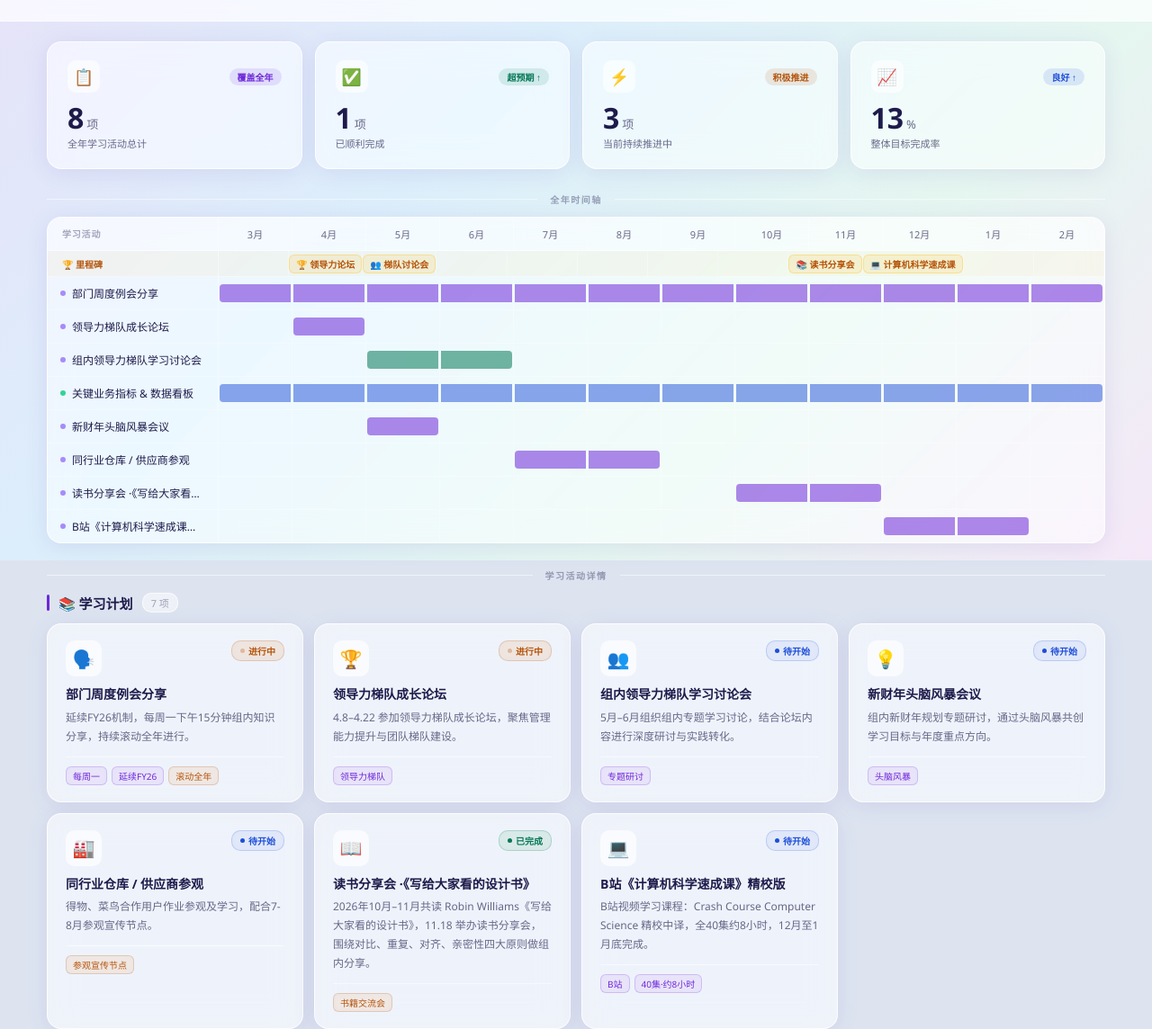
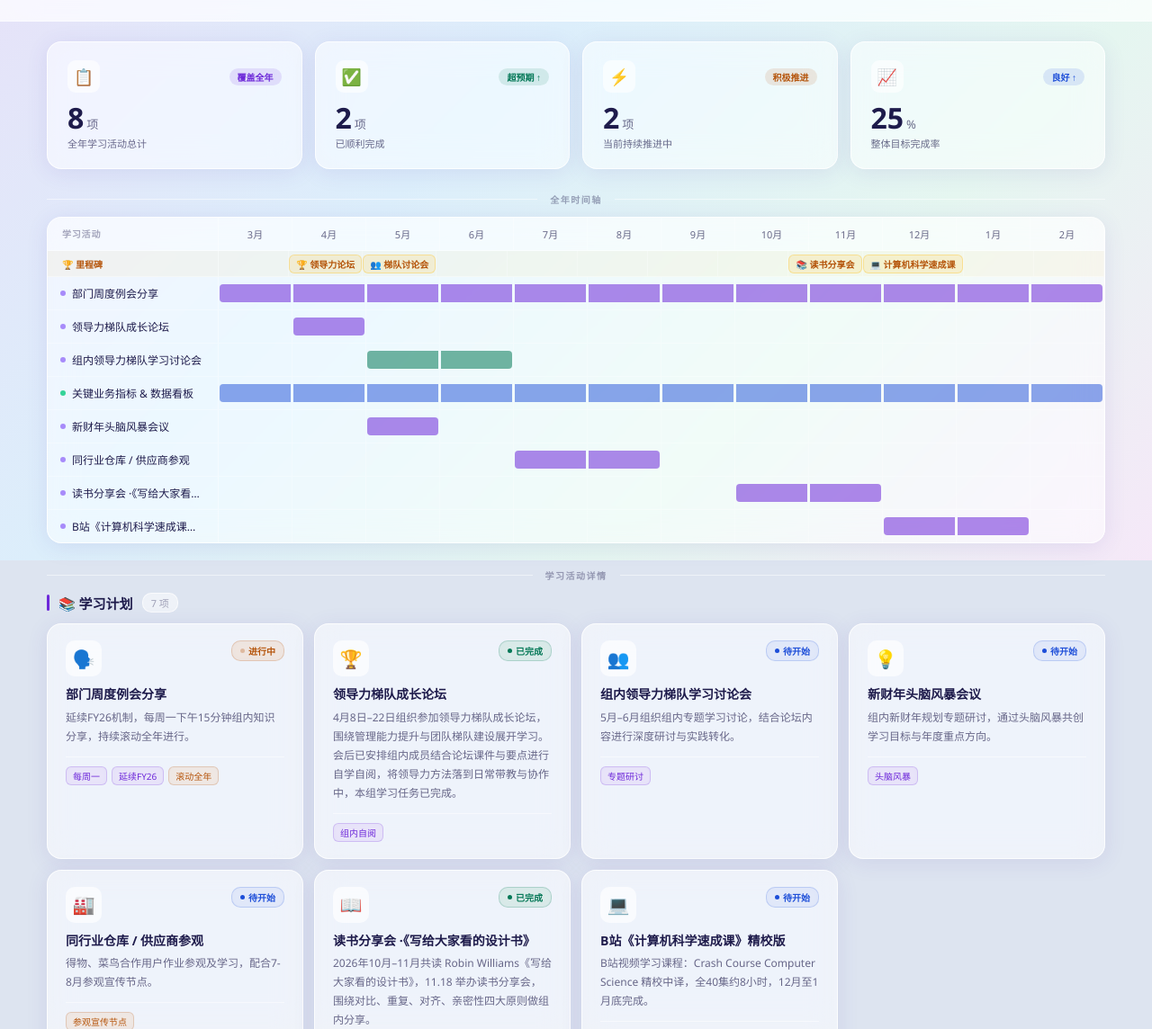
Before and after one commit to XUE11-sir/-, a plain HTML site: page fy26_learning_plan.html in a window 1280 px wide. Shown: the part 177-1321 px from the top of the page at 90% size. Drawn offline with Linux system fonts and the light colour scheme.

Commit message:
FY27领导力梯队成长论坛改为已完成并补充组内自阅说明
Co-authored-by: Cursor <cursoragent@cursor.com>

```diff
--- a/fy26_learning_plan.html
+++ b/fy26_learning_plan.html
@@ -445,7 +445,7 @@ body{
       <div class="sc-ico">✅</div>
       <div class="sc-tag">超预期 ↑</div>
     </div>
-    <div class="sc-num"><span class="cnum" id="st-done" data-t="1">0</span><span class="u">项</span></div>
+    <div class="sc-num"><span class="cnum" id="st-done" data-t="2">0</span><span class="u">项</span></div>
     <div class="sc-lbl" id="lbl-done">已顺利完成</div>
   </div>
   <div class="sc glass o">
@@ -453,7 +453,7 @@ body{
       <div class="sc-ico">⚡</div>
       <div class="sc-tag">积极推进</div>
     </div>
-    <div class="sc-num"><span class="cnum" id="st-ongoing" data-t="3">0</span><span class="u">项</span></div>
+    <div class="sc-num"><span class="cnum" id="st-ongoing" data-t="2">0</span><span class="u">项</span></div>
     <div class="sc-lbl" id="lbl-ongoing">当前持续推进中</div>
   </div>
   <div class="sc glass b">
@@ -461,7 +461,7 @@ body{
       <div class="sc-ico">📈</div>
       <div class="sc-tag">良好 ↑</div>
     </div>
-    <div class="sc-num"><span class="cnum" id="st-rate" data-t="13">0</span><span class="u">%</span></div>
+    <div class="sc-num"><span class="cnum" id="st-rate" data-t="25">0</span><span class="u">%</span></div>
     <div class="sc-lbl">整体目标完成率</div>
   </div>
 </div>
@@ -606,8 +606,8 @@ var D_FY27=[
    bars:[{c:'p',s:0,e:11}],docs:[],videos:[]},
   {id:'f2',cat:'学习计划',cc:'p',icon:'🏆',
    title:'领导力梯队成长论坛',
-   desc:'4.8–4.22 参加领导力梯队成长论坛，聚焦管理能力提升与团队梯队建设。',
-   status:'ongoing',pct:50,tags:['2026.4.8–4.22','领导力梯队'],
+   desc:'4月8日–22日组织参加领导力梯队成长论坛，围绕管理能力提升与团队梯队建设展开学习。会后已安排组内成员结合论坛课件与要点进行自学自阅，将领导力方法落到日常带教与协作中，本组学习任务已完成。',
+   status:'done',pct:100,tags:['2026.4.8–4.22','组内自阅'],
    bars:[{c:'p',s:1,e:1}],docs:[],videos:[]},
   {id:'f3',cat:'学习计划',cc:'p',icon:'👥',
    title:'组内领导力梯队学习讨论会',
@@ -647,7 +647,7 @@ var MS=MS_FY27;
 var CUR_YR='FY27';
 var YR_META={
   FY26:{range:'2025年3月 – 2026年2月',total:8,done:6,ongoing:2,rate:75},
-  FY27:{range:'2026年3月 – 2027年2月',total:8,done:1,ongoing:3,rate:13}
+  FY27:{range:'2026年3月 – 2027年2月',total:8,done:2,ongoing:2,rate:25}
 };
 var DICO={pdf:'📕',ppt:'📙',word:'📘',excel:'📗',html:'🌐',other:'📄'};
 var SLB={done:'已完成',ongoing:'进行中',pending:'待开始'};
```
